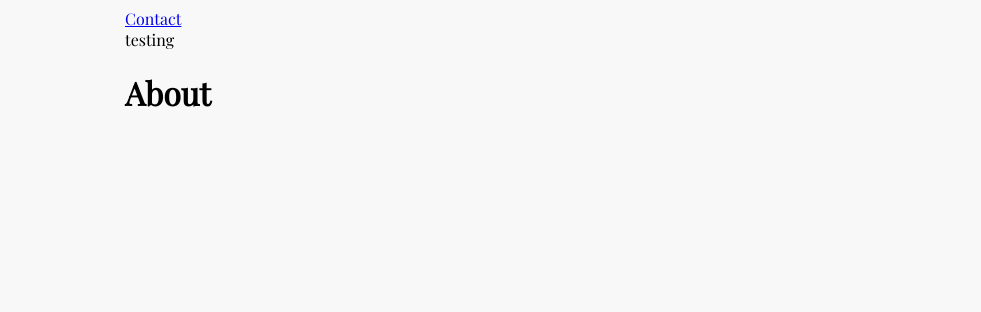
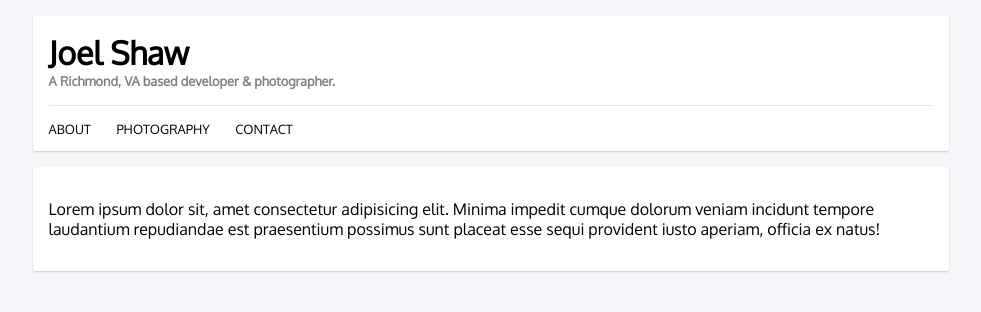
Before and after one commit to joelshaw/resume, a React app: page / in a window 1280 px wide. Shown: the top 312 px of the page, without its empty margins (165-1146 px from the left). Built offline with nearby package versions, Linux system fonts and the light colour scheme.

Commit message:
Style content bricks, add navigation component, adjust header styling

```diff
--- a/src/components/Intro.jsx
+++ /dev/null
@@ -1,11 +0,0 @@
-import React, { Component } from 'react';
-
-export default class Intro extends Component {
-    render() {
-        return (
-            <div>
-                testing
-            </div>
-        );
-    }
-}
--- a/src/components/Navigation.jsx
+++ b/src/components/Navigation.jsx
@@ -3,11 +3,11 @@ import { Link } from 'react-router-dom';
 
 const Navigation = props => (
     <div className="navigation">
-        <div className="container">
-            <nav className="navigation__links">
-                <Link className="navigation__links-item" to="/contact">Contact</Link>
-            </nav>
-        </div>
+        <nav className="navigation__links">
+            <Link className="navigation__links-item" to="/">About</Link>
+            <Link className="navigation__links-item" to="/photos">Photography</Link>
+            <Link className="navigation__links-item" to="/contact">Contact</Link>
+        </nav>
     </div>
 );
 
--- a/src/components/Resume.jsx
+++ /dev/null
@@ -1,21 +0,0 @@
-import React, { Component } from 'react';
-import { Switch, Route, Redirect } from 'react-router-dom';
-
-import About from '../routes/about/index.jsx';
-import Navigation from './navigation.jsx';
-
-export default class Resume extends
-Component {
-    render(){
-        return (
-            <div className="resume-app">
-                <Navigation />
-                <div className="resume-app__view">
-                    <Switch>
-                        <Route exact path="/" component={About} />
-                    </Switch>
-                </div>
-            </div>
-        );
-    }
-}
--- /dev/null
+++ b/src/containers/App.jsx
@@ -0,0 +1,19 @@
+import React, { Component } from 'react';
+import { Switch, Route, Redirect } from 'react-router-dom';
+
+import About from '../routes/about/index.jsx';
+
+export default class Resume extends
+Component {
+    render(){
+        return (
+            <div className="resume-app">
+                <div className="resume-app__view">
+                    <Switch>
+                        <Route exact path="/" component={About} />
+                    </Switch>
+                </div>
+            </div>
+        );
+    }
+}
--- /dev/null
+++ b/src/containers/Intro.jsx
@@ -0,0 +1,17 @@
+import React, { Component } from 'react';
+
+import Navigation from '../components/Navigation.jsx';
+
+export default class Intro extends Component {
+    render() {
+        return (
+            <div className="content-brick">
+                <div className="header">
+                    <h1>Joel Shaw</h1>
+                    <h2>A Richmond, VA based developer &amp; photographer.</h2>
+                    <Navigation />
+                </div>
+            </div>
+        );
+    }
+}
--- a/src/index.jsx
+++ b/src/index.jsx
@@ -4,11 +4,11 @@ import { BrowserRouter } from 'react-router-dom';
 
 import styles from './styles/Styles.css';
 
-import Resume from './components/Resume.jsx';
+import App from './containers/App.jsx';
 
 const RoutedApp = () => (
     <BrowserRouter>
-        <Resume />
+        <App />
     </BrowserRouter>
 );
 
--- a/src/routes/about/index.jsx
+++ b/src/routes/about/index.jsx
@@ -1,6 +1,6 @@
 import React, { Component } from 'react';
 
-import Intro from '../../components/Intro.jsx'
+import Intro from '../../containers/Intro.jsx'
 
 export default class About extends Component {
     render(){
@@ -8,7 +8,9 @@ export default class About extends Component {
             <div className="about">
                 <div className="container">
                     <Intro />
-                    <h1>About</h1>
+                    <div className="content-brick">
+                        <p>Lorem ipsum dolor sit, amet consectetur adipisicing elit. Minima impedit cumque dolorum veniam incidunt tempore laudantium repudiandae est praesentium possimus sunt placeat esse sequi provident iusto aperiam, officia ex natus!</p>
+                    </div>
                 </div>
             </div>
         );
--- a/src/styles/Styles.css
+++ b/src/styles/Styles.css
@@ -1,11 +1,55 @@
-@import url('https://fonts.googleapis.com/css?family=Playfair+Display');
+@import url('https://fonts.googleapis.com/css?family=Oxygen');
 
 body {
-    background: #f8f8f8;
-    font-family: 'Playfair Display', serif;
+    background: #f5f7fb;
+    font-family: 'Oxygen', sans-serif;
 }
 
 .container {
     margin: 0 auto;
-    width: 700px;
+    width: 70%;
 }
+
+
+.content-brick {
+    background: #ffffff;
+    box-shadow: 0px 1px 2px rgba(1, 1, 1, 0.20);
+    margin-top: 1em;
+    padding: 1em;
+    border-radius: 2px;
+    width: 100%;
+}
+
+.navigation {
+    border-top: 1px solid rgba(1, 1, 1, 0.10);
+    margin: 1em 0 0 0;
+    padding: 0.7em 0;
+    height: 7px;
+}
+
+.navigation .navigation__links-item {
+    padding: 0.6em 1em;
+    font-size: 0.8em;
+    text-decoration: none;
+    color: #000000;
+    text-transform: uppercase;
+}
+
+.navigation .navigation__links-item:first-of-type {
+    padding-left: 0;
+}
+
+
+.header {
+
+}
+
+.header h1 {
+    margin: 0;
+}
+
+.header h2 {
+    margin: 0;
+    font-size: 0.8em;
+    color: #828282;
+}
```
Also changed, not shown: 1 other file (tests, documents, lock files or other folders).
